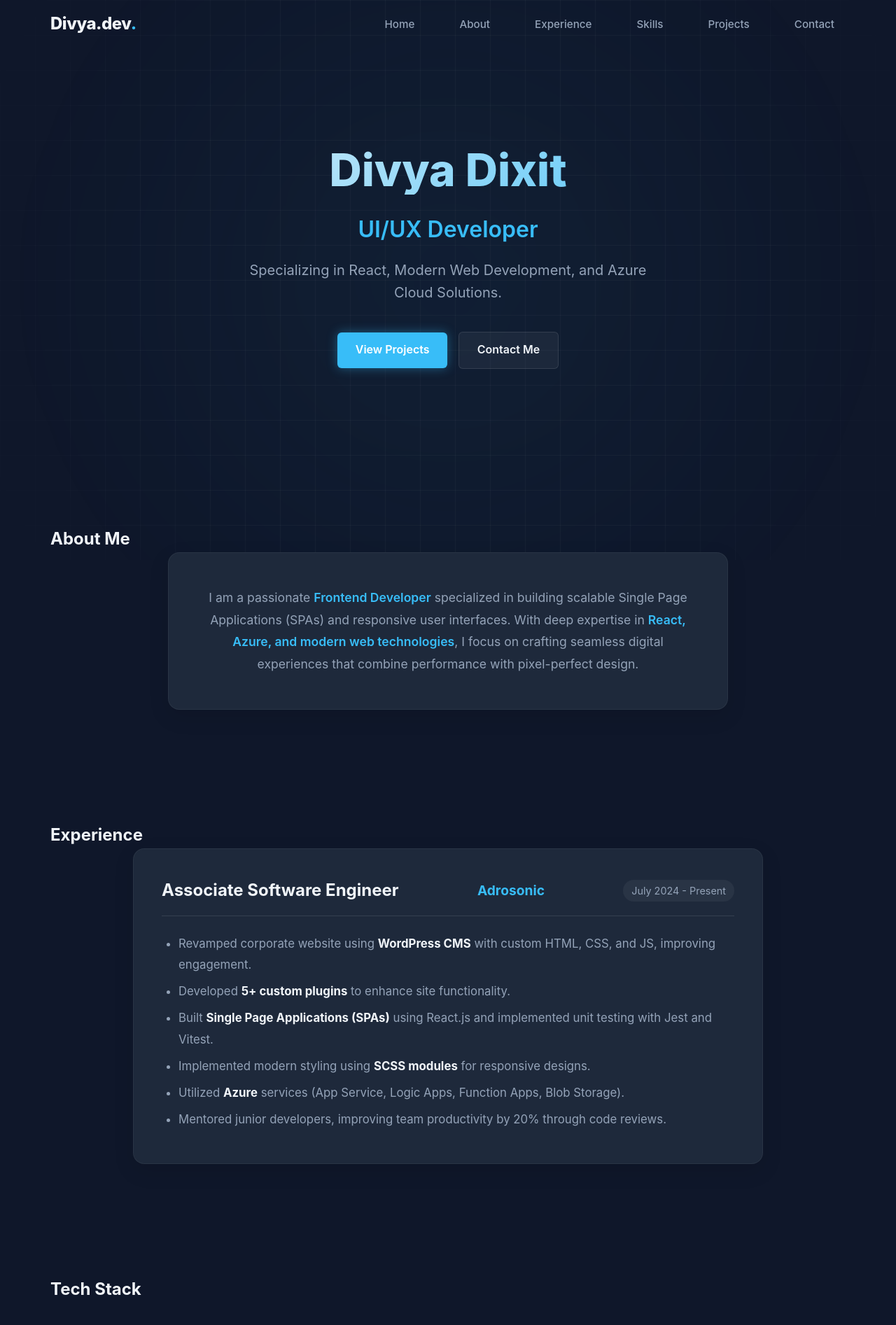
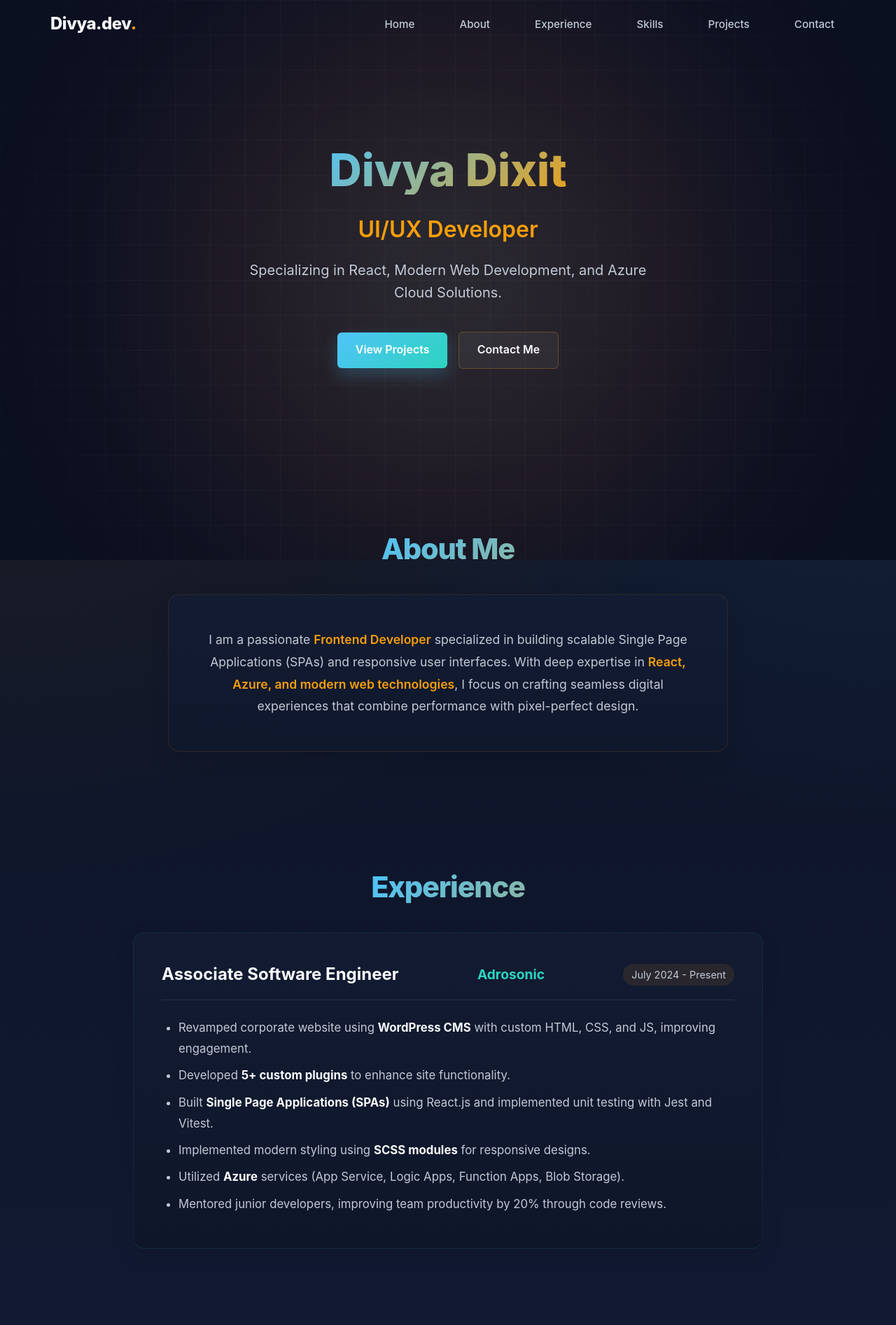
Before and after one commit to divya9936/My-Website, a React (Vite) app: page / in a window 1280 px wide. Shown: the top 1893 px of the page at 70% size. Built offline with nearby package versions, Linux system fonts and the light colour scheme.

Commit message:
Refactor styles and update Navbar color scheme

```diff
--- a/src/components/Navbar.jsx
+++ b/src/components/Navbar.jsx
@@ -24,7 +24,7 @@ export default function Navbar() {
   return (
     <nav className={`navbar ${scrolled ? 'scrolled' : ''}`}>
       <div className="container nav-content">
-        <strong className="nav-logo">Divya.dev<span style={{color: 'var(--accent)'}}>.</span></strong>
+        <strong className="nav-logo">Divya.dev<span style={{color: 'var(--accent-warm)'}}>.</span></strong>
 
         <button className="mobile-menu-btn" onClick={toggleMenu} aria-label="Toggle menu">
           <span className={`hamburger ${isOpen ? 'open' : ''}`}></span>
--- a/src/index.css
+++ b/src/index.css
@@ -1,12 +1,16 @@
 :root {
-  /* Color Palette (Deep Slate & React Blue) */
-  --bg-primary: #0f172a;
-  --bg-secondary: #1e293b;
-  --text-primary: #f1f5f9;
-  --text-secondary: #94a3b8;
-  --accent: #38bdf8;
-  --accent-hover: #0ea5e9;
-  --accent-glow: 0 0 20px rgba(56, 189, 248, 0.3);
+  /* Color Palette (Professional multi-accent) */
+  --bg-primary: #0b1020;
+  --bg-secondary: #131c33;
+  --bg-surface: rgba(19, 28, 51, 0.82);
+  --text-primary: #f8fafc;
+  --text-secondary: #c2c9d6;
+  --accent: #4fc3f7;
+  --accent-hover: #2fb4f0;
+  --accent-warm: #f59e0b;
+  --accent-rose: #f97393;
+  --accent-teal: #2dd4bf;
+  --accent-glow: 0 0 20px rgba(79, 195, 247, 0.28);
 
   /* Spacing */
   --nav-height: 70px;
@@ -29,7 +33,10 @@ html {
 
 body {
   font-family: 'Inter', -apple-system, BlinkMacSystemFont, "Segoe UI", Roboto, Helvetica, Arial, sans-serif;
-  background-color: var(--bg-primary);
+  background:
+    radial-gradient(circle at top left, rgba(245, 158, 11, 0.12), transparent 30%),
+    radial-gradient(circle at top right, rgba(79, 195, 247, 0.16), transparent 28%),
+    linear-gradient(180deg, #0b1020 0%, #111a32 48%, #0b1020 100%);
   color: var(--text-primary);
   line-height: 1.6;
   -webkit-font-smoothing: antialiased;
@@ -97,9 +104,9 @@ button {
 }
 
 .navbar.scrolled {
-  background: rgba(15, 23, 42, 0.8);
+  background: rgba(11, 16, 32, 0.82);
   backdrop-filter: blur(12px);
-  border-bottom: 1px solid rgba(255, 255, 255, 0.05);
+  border-bottom: 1px solid rgba(79, 195, 247, 0.16);
   box-shadow: 0 4px 30px rgba(0, 0, 0, 0.1);
 }
 
@@ -134,6 +141,11 @@ button {
   border-radius: 6px;
 }
 
+.nav-btn:hover {
+  color: var(--text-primary);
+  background: rgba(255, 255, 255, 0.05);
+}
+
 
 /* Buttons */
 .btn {
@@ -146,27 +158,27 @@ button {
 }
 
 .btn-primary {
-  background: var(--accent);
+  background: linear-gradient(135deg, var(--accent) 0%, var(--accent-teal) 100%);
   color: #fff;
-  box-shadow: 0 0 15px rgba(56, 189, 248, 0.4);
+  box-shadow: 0 10px 24px rgba(79, 195, 247, 0.24);
 }
 
 .btn-primary:hover {
-  background: var(--accent-hover);
-  box-shadow: 0 0 25px rgba(56, 189, 248, 0.6);
+  background: linear-gradient(135deg, var(--accent-hover) 0%, #1bb6d6 100%);
+  box-shadow: 0 12px 30px rgba(45, 212, 191, 0.26);
   transform: translateY(-2px);
 }
 
 .btn-secondary {
   background: rgba(255, 255, 255, 0.05);
   color: var(--text-primary);
-  border: 1px solid rgba(255, 255, 255, 0.1);
+  border: 1px solid rgba(245, 158, 11, 0.28);
   margin-left: 1rem;
 }
 
 .btn-secondary:hover {
-  background: rgba(255, 255, 255, 0.1);
-  border-color: var(--text-primary);
+  background: rgba(245, 158, 11, 0.12);
+  border-color: var(--accent-warm);
 }
 
 /* Hero */
@@ -180,7 +192,7 @@ button {
   font-weight: 800;
   margin-bottom: 1.5rem;
   line-height: 1.1;
-  background: linear-gradient(135deg, var(--text-primary) 0%, var(--accent) 100%);
+  background: linear-gradient(135deg, #ffffff 0%, var(--accent) 32%, var(--accent-warm) 70%, var(--accent-rose) 100%);
   -webkit-background-clip: text;
   background-clip: text;
   -webkit-text-fill-color: transparent;
@@ -191,6 +203,18 @@ button {
   color: var(--text-secondary);
   max-width: 600px;
   margin: 0 auto 2.5rem;
+}
+
+.section-title {
+  font-size: 2.6rem;
+  font-weight: 800;
+  letter-spacing: -0.03em;
+  margin-bottom: 2rem;
+  text-align: center;
+  background: linear-gradient(135deg, #ffffff 0%, var(--accent) 40%, var(--accent-warm) 100%);
+  -webkit-background-clip: text;
+  background-clip: text;
+  -webkit-text-fill-color: transparent;
 }
 
 @keyframes fadeIn {
@@ -215,20 +239,20 @@ button {
 }
 
 .skill-card {
-  background: var(--bg-secondary);
+  background: linear-gradient(180deg, rgba(19, 28, 51, 0.94) 0%, rgba(25, 37, 68, 0.92) 100%);
   padding: 1rem 2rem;
   border-radius: 12px;
   font-weight: 600;
-  border: 1px solid rgba(255, 255, 255, 0.05);
+  border: 1px solid rgba(79, 195, 247, 0.08);
   transition: all var(--transition-fast);
   cursor: default;
 }
 
 .skill-card:hover {
-  border-color: var(--accent);
-  box-shadow: 0 0 20px rgba(56, 189, 248, 0.2);
+  border-color: rgba(245, 158, 11, 0.6);
+  box-shadow: 0 14px 32px rgba(0, 0, 0, 0.24);
   transform: translateY(-5px);
-  color: var(--accent);
+  color: var(--accent-warm);
 }
 
 /* Projects */
@@ -240,20 +264,21 @@ button {
 }
 
 .project-card {
-  background: var(--bg-secondary);
+  background: linear-gradient(180deg, rgba(19, 28, 51, 0.96) 0%, rgba(14, 22, 41, 0.96) 100%);
   border-radius: 16px;
   overflow: hidden;
-  border: 1px solid rgba(255, 255, 255, 0.05);
+  border: 1px solid rgba(255, 255, 255, 0.06);
   transition: all var(--transition-medium);
   display: flex;
   flex-direction: column;
   justify-content: space-between;
   padding: 2rem;
+  box-shadow: inset 0 1px 0 rgba(255, 255, 255, 0.03);
 }
 
 .project-card:hover {
   transform: translateY(-8px);
-  border-color: rgba(56, 189, 248, 0.3);
+  border-color: rgba(79, 195, 247, 0.26);
   box-shadow: 0 10px 40px rgba(0, 0, 0, 0.2);
 }
 
@@ -277,7 +302,7 @@ button {
 }
 
 .tech-tag {
-  background: rgba(56, 189, 248, 0.1);
+  background: linear-gradient(135deg, rgba(79, 195, 247, 0.14), rgba(245, 158, 11, 0.14));
   color: var(--accent);
   font-size: 0.75rem;
   padding: 0.25rem 0.75rem;
@@ -298,8 +323,8 @@ button {
 }
 
 .btn-link:hover {
-  color: var(--accent);
-  border-bottom-color: var(--accent);
+  color: var(--accent-warm);
+  border-bottom-color: var(--accent-warm);
 }
 
 /* Footer */
@@ -314,13 +339,13 @@ button {
 
 /* About */
 .about-card {
-  background: var(--bg-secondary);
+  background: linear-gradient(180deg, rgba(19, 28, 51, 0.95) 0%, rgba(16, 24, 44, 0.95) 100%);
   padding: 3rem;
   border-radius: 16px;
   max-width: 800px;
   margin: 0 auto;
   text-align: center;
-  border: 1px solid rgba(255, 255, 255, 0.05);
+  border: 1px solid rgba(245, 158, 11, 0.12);
   font-size: 1.1rem;
   line-height: 1.8;
   color: var(--text-secondary);
@@ -328,7 +353,7 @@ button {
 }
 
 .about-card strong {
-  color: var(--accent);
+  color: var(--accent-warm);
   font-weight: 600;
 }
 
@@ -345,6 +370,10 @@ button {
   margin-bottom: 2.5rem;
 }
 
+.contact-info a {
+  color: var(--accent-warm);
+}
+
 .contact-links {
   display: flex;
   justify-content: center;
@@ -354,19 +383,19 @@ button {
 /* Hero Updates */
 .hero-subtitle {
   font-size: 2rem;
-  color: var(--accent);
+  color: var(--accent-warm);
   margin-bottom: 1rem;
   font-weight: 600;
 }
 
 /* Experience */
 .experience-card {
-  background: var(--bg-secondary);
+  background: linear-gradient(180deg, rgba(19, 28, 51, 0.96) 0%, rgba(15, 22, 41, 0.96) 100%);
   padding: 2.5rem;
   border-radius: 16px;
   max-width: 900px;
   margin: 0 auto;
-  border: 1px solid rgba(255, 255, 255, 0.05);
+  border: 1px solid rgba(45, 212, 191, 0.1);
   box-shadow: 0 10px 30px rgba(0, 0, 0, 0.1);
 }
 
@@ -387,7 +416,7 @@ button {
 }
 
 .exp-header .company {
-  color: var(--accent);
+  color: var(--accent-teal);
   font-weight: 700;
   font-size: 1.2rem;
 }
@@ -395,7 +424,7 @@ button {
 .exp-header .duration {
   color: var(--text-secondary);
   font-size: 0.9rem;
-  background: rgba(255, 255, 255, 0.05);
+  background: rgba(245, 158, 11, 0.1);
   padding: 0.25rem 0.75rem;
   border-radius: 20px;
 }
@@ -665,7 +694,10 @@ button {
   position: absolute;
   width: 1200px;
   height: 1200px;
-  background: radial-gradient(circle, rgba(56, 189, 248, 0.08) 0%, transparent 70%);
+  background:
+    radial-gradient(circle, rgba(79, 195, 247, 0.12) 0%, transparent 32%),
+    radial-gradient(circle, rgba(245, 158, 11, 0.1) 18%, transparent 52%),
+    radial-gradient(circle, rgba(249, 115, 147, 0.08) 35%, transparent 70%);
   top: 50%;
   left: 50%;
   transform: translate(-50%, -50%);
--- a/src/pages/Contact.jsx
+++ b/src/pages/Contact.jsx
@@ -6,7 +6,7 @@ export default function Contact() {
         Open to new opportunities. Feel free to reach out!
       </p>
       <div className="contact-info" style={{marginBottom: '2rem', color: 'var(--text-secondary)'}}>
-        <p>Email: <a href="mailto:divyadxt02@gmail.com" style={{color: 'var(--accent)'}}>divyadxt02@gmail.com</a></p>
+        <p>Email: <a href="mailto:divyadxt02@gmail.com">divyadxt02@gmail.com</a></p>
       </div>
       <div className="contact-links">
         <a href="mailto:divyadxt02@gmail.com" className="btn btn-primary">Say Hello</a>
--- a/src/styles/styles.js
+++ /dev/null
@@ -1,64 +0,0 @@
-const styles = {
-  app: {
-    fontFamily: "Inter, sans-serif",
-    background: "#fafafa"
-  },
-  nav: {
-    display: "flex",
-    justifyContent: "space-between",
-    padding: "1rem 2rem",
-    position: "sticky",
-    top: 0,
-    background: "#fff"
-  },
-  navLinks: {
-    display: "flex",
-    gap: "1rem"
-  },
-  navBtn: {
-    background: "none",
-    border: "none",
-    cursor: "pointer"
-  },
-  section: {
-    padding: "5rem 2rem",
-    maxWidth: 1000,
-    margin: "0 auto"
-  },
-  hero: {
-    textAlign: "center",
-    padding: "6rem 0"
-  },
-  skillGrid: {
-    display: "grid",
-    gridTemplateColumns: "repeat(auto-fit,minmax(120px,1fr))",
-    gap: "1rem"
-  },
-  skillCard: {
-    background: "#fff",
-    padding: "1rem",
-    borderRadius: 8,
-    textAlign: "center"
-  },
-  projectGrid: {
-    display: "grid",
-    gap: "1.5rem"
-  },
-  projectCard: {
-    background: "#fff",
-    padding: "1.5rem",
-    borderRadius: 10
-  },
-  projectLinks: {
-    display: "flex",
-    gap: "1rem",
-    marginTop: "1rem"
-  },
-  footer: {
-    textAlign: "center",
-    padding: "2rem",
-    color: "#666"
-  }
-};
-
-export default styles;
```
Also changed, not shown: src/App.css (deleted).
